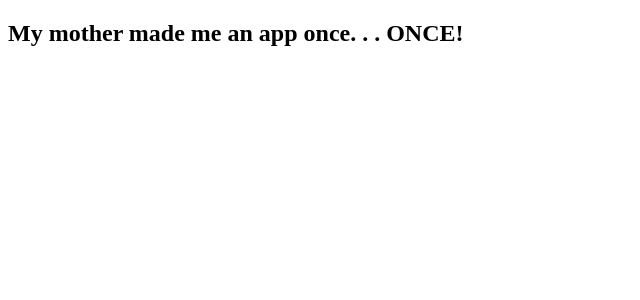
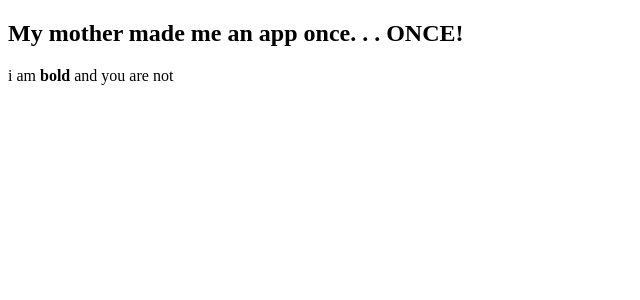
Before and after one commit to Paul-Guerra/text-marker, a React app: page / in a window 1280 px wide. Shown: the top 300 px of the page, without its empty margins (0-640 px from the left). Built offline with nearby package versions, Linux system fonts and the light colour scheme; the HTML template or start-up script is replaced by a standard one.

Commit message:
basic bold POC

```diff
--- a/src/components/app.component.jsx
+++ b/src/components/app.component.jsx
@@ -1,8 +1,12 @@
 import * as React from 'react';
+import Content from './content.component';
 
 export default () => {
   let times = 'once';
   return (
-    <h2>My mother made me an app {times}. . . {times.toUpperCase()}!</h2>
+    <div>
+      <h2>My mother made me an app {times}. . . {times.toUpperCase()}!</h2>
+      <Content text="i am bold and you are not" />
+    </div>
   );
 };
--- /dev/null
+++ b/src/components/content.component.jsx
@@ -0,0 +1,32 @@
+import * as React from 'react';
+
+function bold(text) {
+  return (<strong>{text}</strong>);
+}
+
+function parser(text) {
+  let key = 'bold';
+  let keyPos = text.indexOf(key);
+  let prefix;
+  let target;
+  let postfix;
+  if (keyPos > -1) {
+    prefix = text.slice(0, keyPos);
+    target = text.slice(keyPos, keyPos + key.length);
+    postfix = text.slice(keyPos + key.length, text.length);
+  }
+  return (
+    <span>
+      {prefix}{bold(target)}{postfix}
+    </span>
+  );
+}
+
+export default (data) => {
+  let output = parser(data.text);
+  return (
+    <span>
+      {output}
+    </span>
+  );
+};
```
